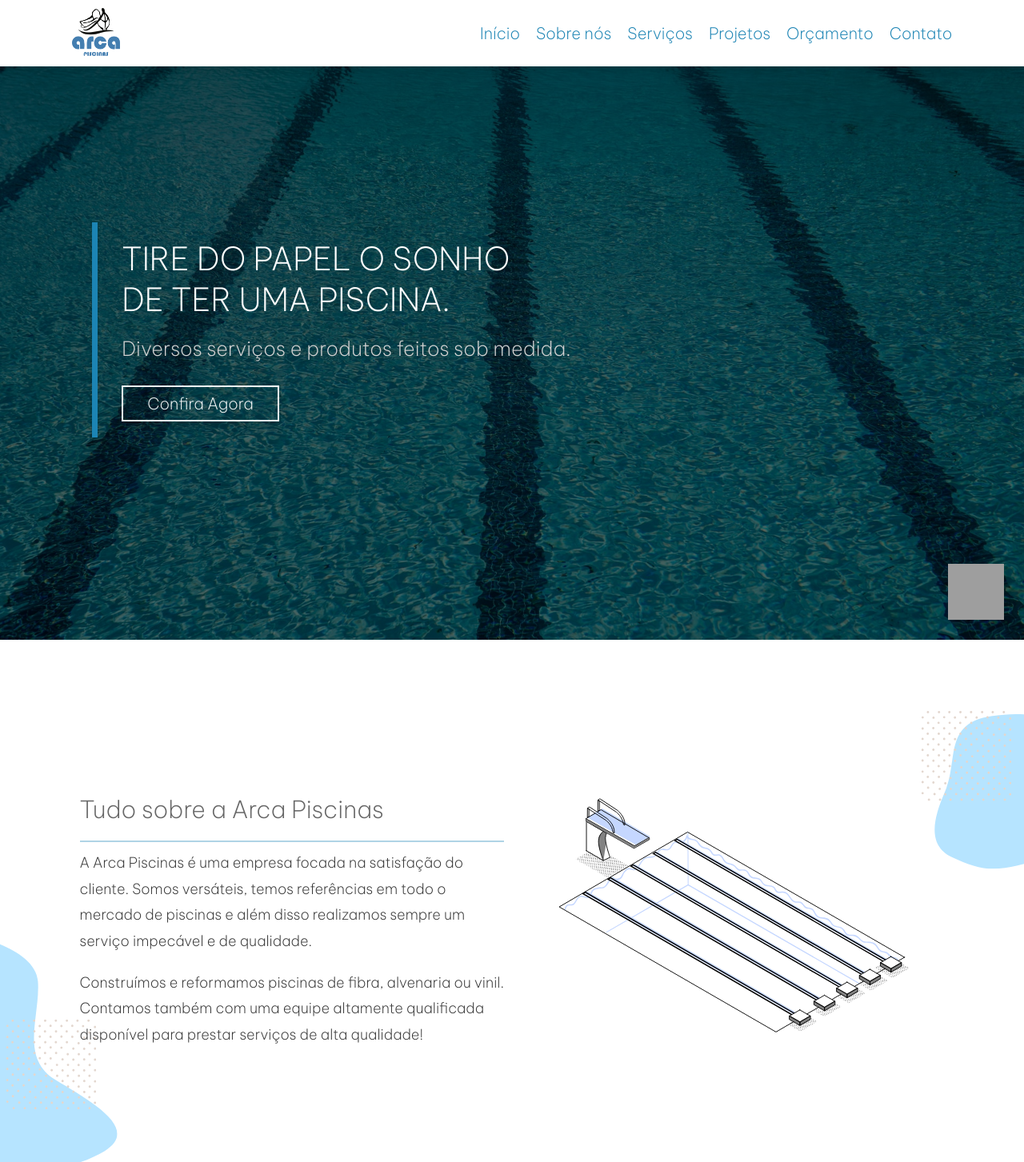
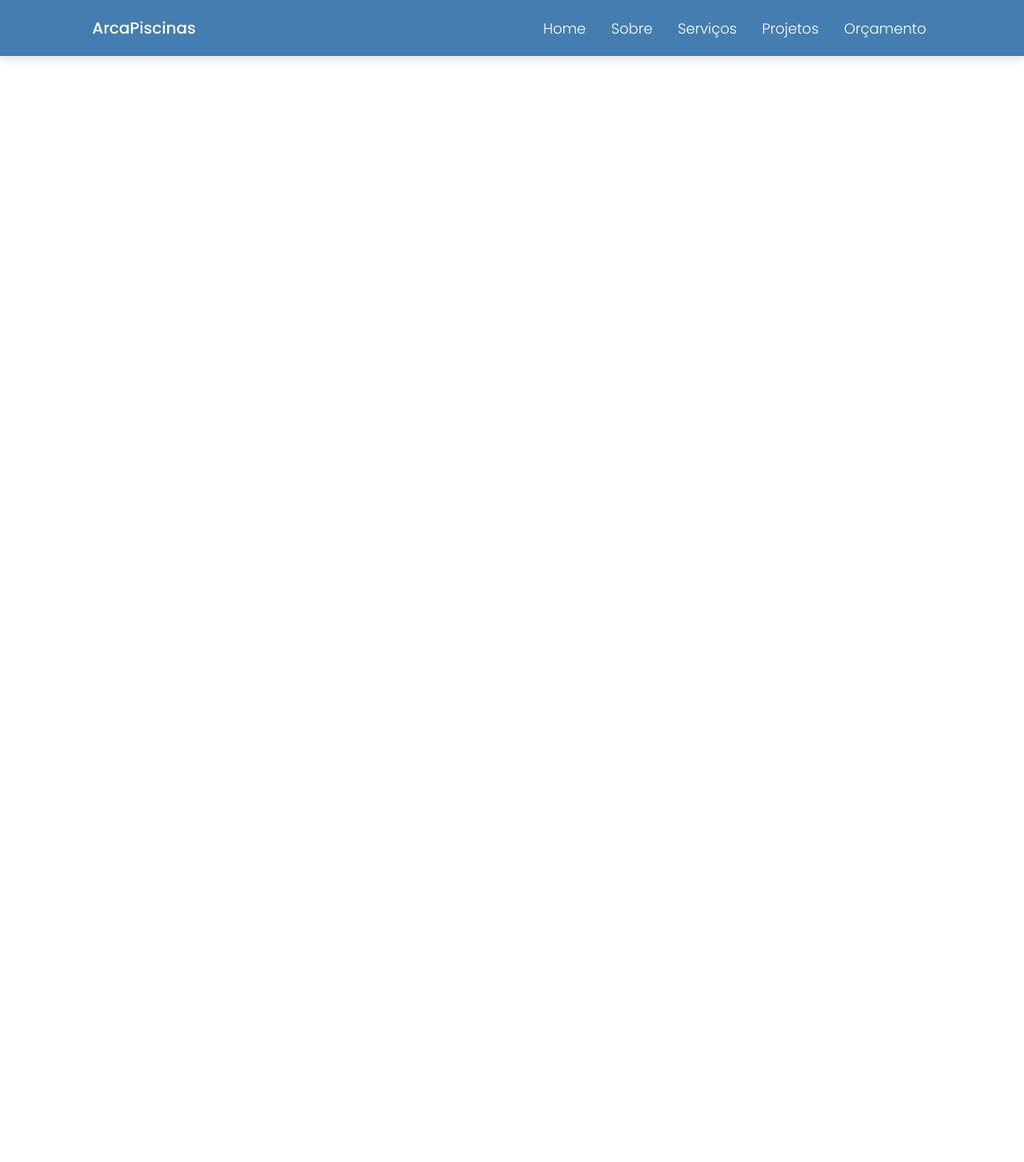
Before and after one commit to pabloreis5/ArcaPiscinas-Website, a plain HTML site: page index.html in a window 1280 px wide. Shown: the whole page at 80% size. After the commit the page ends 800 px from the top, so only its background shows below. Drawn offline with Linux system fonts and the light colour scheme; grey boxes are pictures that could not be loaded.

Commit message:
:up: New Design [loading]

```diff
--- a/index.html
+++ b/index.html
@@ -6,60 +6,29 @@
     <meta name="viewport" content="width=device-width, initial-scale=1.0">
     <title>Arca Piscinas</title>
 
+
     <link rel="stylesheet" href="https://cdnjs.cloudflare.com/ajax/libs/font-awesome/6.0.0-beta3/css/all.min.css">
     <link rel="stylesheet" href="style.css">
     <link rel="apple-touch-icon" sizes="180x180" href="imagens/apple-touch-icon.png">
     <link rel="icon" type="image/png" sizes="32x32" href="imagens/favicon-32x32.png">
     <link rel="icon" type="image/png" sizes="16x16" href="imagens/favicon-16x16.png">
     <link rel="manifest" href="site.webmanifest">
+
 </head>
 <body>
 
-    <header>
-        <a href="#home" class="logo"><img src="imagens/logo.png" alt=""></a>
-
-        <div id="menu" class="fas fa-bars"></div>
+    <header class="header">
+        <a href="#home" class="logo">ArcaPiscinas</a>
 
         <nav class="navbar">
-            <ul>
-                <li><a href="#home">Início</a></li>
-                <li><a href="#about">Sobre nós</a></li>
-                <li><a href="#services">Serviços</a></li>
-                <li><a href="#projects">Projetos</a></li>
-                <li><a href="#budget">Orçamento</a></li>
-                <li><a href="#contact">Contato</a></li>
-            </ul>
+            <a href="#home">Home</a>
+            <a href="#about">Sobre</a>
+            <a href="#services">Serviços</a>
+            <a href="#projects">Projetos</a>
+            <a href="#budget">Orçamento</a>
         </nav>
-    </header>
 
-    <section class="home" id="home">
-
-        <div class="content">
-            <h2>tire do papel o sonho <br>de ter uma piscina.</h2>
-            <p>Diversos serviços e produtos feitos sob medida.</p>
-            <a href="#services"><button class="btn">Confira agora</button></a>
-        </div>
-    </section>
-
-    <section class="about" id="about">
-
-
-        <div class="row">
-            <div class="content">
-                <h3>Tudo sobre a Arca Piscinas</h3>
-                <p>A Arca Piscinas é uma empresa focada na satisfação do cliente. Somos versáteis, temos referências em todo o mercado de piscinas e além
-                    disso realizamos sempre um serviço impecável e de qualidade.
-                </p>
-                <p>Construímos e reformamos piscinas de fibra, alvenaria ou vinil. Contamos também com uma equipe altamente qualificada disponível
-                    para prestar serviços de alta qualidade!
-                </p>
-            </div>
-            <div class="image">
-                <img src="imagens/about.svg" alt="">
-            </div>
-        </div>
-
-    </section>
+        <div id="menu-btn" class="fas fa-bars"></div>
 
 
 
@@ -72,14 +41,13 @@
 
 
 
+    </header>
 
 
 
-    <a href="https://api.whatsapp.com/send?phone=553197189479&text=Ol%C3%A1,%20tudo%20bem?%20Vim%20pelo%20site.%20Gostaria%20de%20fazer%20um%20orçamento.">
-        <div class="image-wpp">
-            <img src="imagens/Whatsapp.svg" alt="">
-        </div>
-    </a>
+
+
+
     <script src="main.js"></script>
 </body>
 
--- a/main.js
+++ b/main.js
@@ -1,7 +1,12 @@
-let menu = document.querySelector('#menu');
+let menu = document.querySelector('#menu-btn');
 let navbar = document.querySelector('.navbar');
 
 menu.onclick = () =>{
-    menu.classList.toggle('fa-times');
-    navbar.classList.toggle('active');
+  menu.classList.toggle('fa-times');
+  navbar.classList.toggle('active');
 }
+
+window.onscroll = () =>{
+  menu.classList.remove('fa-times');
+  navbar.classList.remove('active');
+}
--- a/style.css
+++ b/style.css
@@ -1,212 +1,71 @@
-@import url('https://fonts.googleapis.com/css2?family=Nunito:wght@200;300;400;500;600&display=swap');
-@import url('https://fonts.googleapis.com/css2?family=Be+Vietnam+Pro:ital,wght@0,100;0,200;0,900;1,900&display=swap');
-/* Imagens utilizadas by: Wesley Tingey, Thomas Park,  Enis Yavuz, Serena Repice, Maria Fernanda Pissioli. From: unsplash.com */
+@import url('https://fonts.googleapis.com/css2?family=Poppins:wght@100;200;300;500;600;700&display=swap');
 
 :root{
-    --main: #1c84b4;
-    --second: #ffffff;
+    --main-color: #447eb0;
+    --second-color: #84b2db;
+    --border: .1rem solid rgba(0, 0, 0, 0.1);
+    --box-shadow:0 .5rem 1rem rgba(0, 0, 0, 0.11);
 }
 
 *{
+    font-family: 'Poppins', sans-serif;
+    margin: 0;
+    padding: 0;
     box-sizing: border-box;
-    padding: 0;
-    margin: 0;
-    font-family: 'Be Vietnam Pro', sans-serif;
     outline: none;
     border: none;
     text-decoration: none;
-    text-transform: capitalize;
     transition: all .2s linear;
 }
 
-*::selection{
-    background: var(--main);
-    color: white;
-}
 html{
     font-size: 62.5%;
     overflow-x: hidden;
+    scroll-padding-top: 7rem;
+    scroll-behavior: smooth;
 }
-section{
-    padding: 2rem 7%;
+html::-webkit-scrollbar-track{
+    background: #fff;
 }
-.heading{
-    text-align: center;
-    color: #666;
-    text-transform: uppercase;
-    padding-bottom: 3.5rem;
-    font-size: 3rem;
-    font-weight: 200;
-}
-.heading span{
-    color: #1c84b4;
-    text-transform: uppercase;
+html::-webkit-scrollbar-thumb{
+    background: var(--main-color);
+    border-radius: 5rem;
 }
 
-body{
-    background: #ffffff;
-    overflow-x: hidden;
-}
-.btn{
-    display: inline-block;
-    padding: .8rem 3rem;
-    border: .2rem solid;
-    color: #f7f7f7;
-    cursor: pointer;
-    font-size: 2rem;
-    cursor: pointer;
-    position: relative;
-    overflow: hidden;
-    z-index: 0;
-    margin-top: 1rem;
-    box-shadow: 0 .5rem 1rem rgba(0, 0, 0, 0.185);
-    background: none;
-}
-.btn::before{
-    content: '';
-    position: absolute;
-    top: 0;
-    right: 0;
-    width: 0%;
-    height: 100%;
-    background: rgb(28,132,180);
-    transition: .3s linear;
-    z-index: -1;
-}
-.btn:hover::before{
-    width: 100%;
-    left: 0;
-}
-.btn:hover{
-    color: #fff;
-    box-shadow: 0 .5rem 1rem rgba(0, 0, 0, 0.24);
-}
-header{
-    width: 100%;
+
+.header{
     display: flex;
     align-items: center;
     justify-content: space-between;
+    padding: 2rem 9%;
+    background: var(--main-color);
     position: fixed;
-    top:0; left: 0;
+    top: 0; left: 0; right: 0;
     z-index: 1000;
-    padding: 1rem 7%;
-    background: var(--second);
-    box-shadow: 0 .5rem 1rem rgba(0, 0, 0, 0.1);
-    background-color: rgb(255, 255, 255);
+    box-shadow: var(--box-shadow);
 }
-header .logo img{
-    color: #1c84b4;
-    width: 6rem;
-    height: 6rem;
+.header .logo{
+    font-size: 2rem;
+    color: #fff;
+    font-weight: 500;
 }
-header .navbar ul{
-    display: flex;
-    align-items: center;
-    justify-content: space-between;
-    list-style: none;
+.header .navbar a{
+    margin-left: 1.5rem;
+    padding: .7rem;
+    font-size: 1.8rem;
+    color: #fff;
+    font-weight: 300;
 }
-header .navbar ul li a{
-    font-size: 2rem;
-    margin-left: 2rem;
-    color: #1c84b4;
-    position: relative;
-    text-transform: none;
+.header .navbar a:hover{
+    color: var(--main-color);
+    background: #fff;
+    border-radius: 5rem;
 }
-header .navbar ul li a::before{
-    content: '';
-    position: absolute;
-    bottom: -.5rem; right: 0;
-    width: 0%;
-    height: .2rem;
-    background: var(--main);
-    transition: .2s linear;
-}
-header .navbar ul li a:hover::before{
-    left: 0;
-    width: 100%;
-}
-header #menu{
+#menu-btn{
+    cursor: pointer;
+    color: #fff;
     font-size: 3rem;
-    color: #1c84b4;
-    cursor: pointer;
     display: none;
-}
-
-/* HOME SECTION */
-
-.home{
-    min-height: 100vh;
-    display: flex;
-    flex-wrap: wrap;
-    gap: 1.5rem;
-    align-items: center;
-    justify-content: center;
-    padding: 1.5rem 9%;
-    padding-top: 4rem;
-    background: linear-gradient(rgba(0, 0, 0, 0.61), rgba(0, 0, 0, 0.61)) ,url('imagens/bg2.jpg') no-repeat;
-    background-position: center;
-    background-size: cover;
-}
-.home .content{
-    flex: 1 1 40rem;
-    padding-top: 2rem;
-    padding-left: 3rem;
-    padding-bottom: 2rem;
-    border-left: .7rem solid #1c84b4;
-}
-
-.home .content h2{
-    font-size: 4rem;
-    color: #ffffff;
-    text-transform: uppercase;
-    font-weight: 200;
-}
-.home .content p{
-    font-size: 2.5rem;
-    color: rgb(211, 210, 210);
-    padding: 2rem 0;
-    text-transform: none;
-}
-
-/* ABOUT SECTION */
-.about{
-    background: url('imagens/bgabout.svg') no-repeat;
-    background-position: center;
-    background-size: cover;
-}
-
-.about .row{
-    display: flex;
-    align-items: center;
-    flex-wrap: wrap;
-    padding-top: 6rem;
-}
-.about .row .content{
-    flex: 1 1 45rem;
-    padding: 1rem;
-}
-.about .row .content h3{
-    font-size: 3rem;
-    color: #666;
-    font-weight: 200;
-    text-transform: none;
-    padding-bottom: 2rem;
-    border-bottom: .2rem solid #1c84b459;
-}
-.about .row .content p{
-    font-size: 1.8rem;
-    color: #333;
-    padding: 1rem 0;
-    font-weight: 200;
-    text-transform: none;
-    line-height: 1.8;
-}
-.about .row .image{
-    flex: 1 1 45rem;
-}
-.about .row .image img{
-    width: 100%;
-
 }
 
 
@@ -215,100 +74,41 @@ header #menu{
 
 
 
-
-
-
-
-
-
-
-
-
-
-
-
-
-
-
-
-
-
-
-
-
-
-
-
-a .image-wpp img{
-    position: fixed;
-    width: 7rem;
-    height: 7rem;
-    bottom: 2.5rem;
-    right: 2.5rem;
-}
-a .image-wpp img:hover{
-    width: 7.5rem;
-    height: 7.5rem;
-}
-
-
-
-
-
-
-/* media queries */
-@media(max-width:991px){
+@media (max-width:991px){
     html{
         font-size: 55%;
     }
-    header{
-        padding: 1rem 2rem;
+    .header{
+        padding: 2rem;
     }
 }
 
-@media(max-width:768px){
+@media (max-width:768px){
+    #menu-btn{
+        display: initial;
+    }
+    #menu-btn.fa-times{
+        transform: rotate(180deg);
+    }
+    .header .navbar{
+        position: absolute;
+        top: 99%; left: 0; right: 0;
+        background: var(--main-color);
+        clip-path: polygon(0 0, 100% 0, 100% 0, 0 0);
+        text-align: center;
+    }
+    .header .navbar.active{
+        clip-path: polygon(0 0, 100% 0, 100% 100%, 0% 100%);
+    }
+    .header .navbar a{
+        font-size: 2rem;
+        margin: 3.5rem 2rem;
+        display: block;
+    }
+}
+
+@media (max-width:450px){
     html{
         font-size: 50%;
     }
-    header #menu{
-        display: block;
-        color: #1c84b4;
-        z-index: 1;
-    }
-    header .navbar{
-        position: fixed;
-        top: -120%;
-        left: 0;
-        width: 100%;
-        background: #fff;
-        opacity: 0;
-    }
-    header .navbar ul{
-        padding: 2rem 0;
-        flex-flow: column;
-        justify-content: center;
-    }
-    header .navbar ul li a{
-        font-size: 2.5rem;
-        color: var(--main);
-        display: block;
-        margin: 1rem 0;
-    }
-    header .navbar ul li a::before{
-        background: var(--main);
-    }
-    .fa-times{
-        transform: rotate(180deg)
-    }
-    header .navbar.active{
-        top: 0;
-        opacity: 1;
-    }
-
 }
-@media(max-width:450px){
-    html{
-        font-size: 45%;
-    }
-
-}
```
Also changed, not shown: imagens/about.svg (deleted), imagens/bg2.jpg (deleted), imagens/bgabout.svg (deleted), imagens/home1.JPG (added), imagens/home2.JPG (added), imagens/home3.jpg (added), imagens/home4.JPG (added), imagens/logo.png (deleted), imagens/logo.svg (added), imagens/pool.svg (deleted), imagens/step1.svg (deleted), imagens/step2.svg (deleted), imagens/step3.svg (deleted), imagens/step4.svg (deleted).
